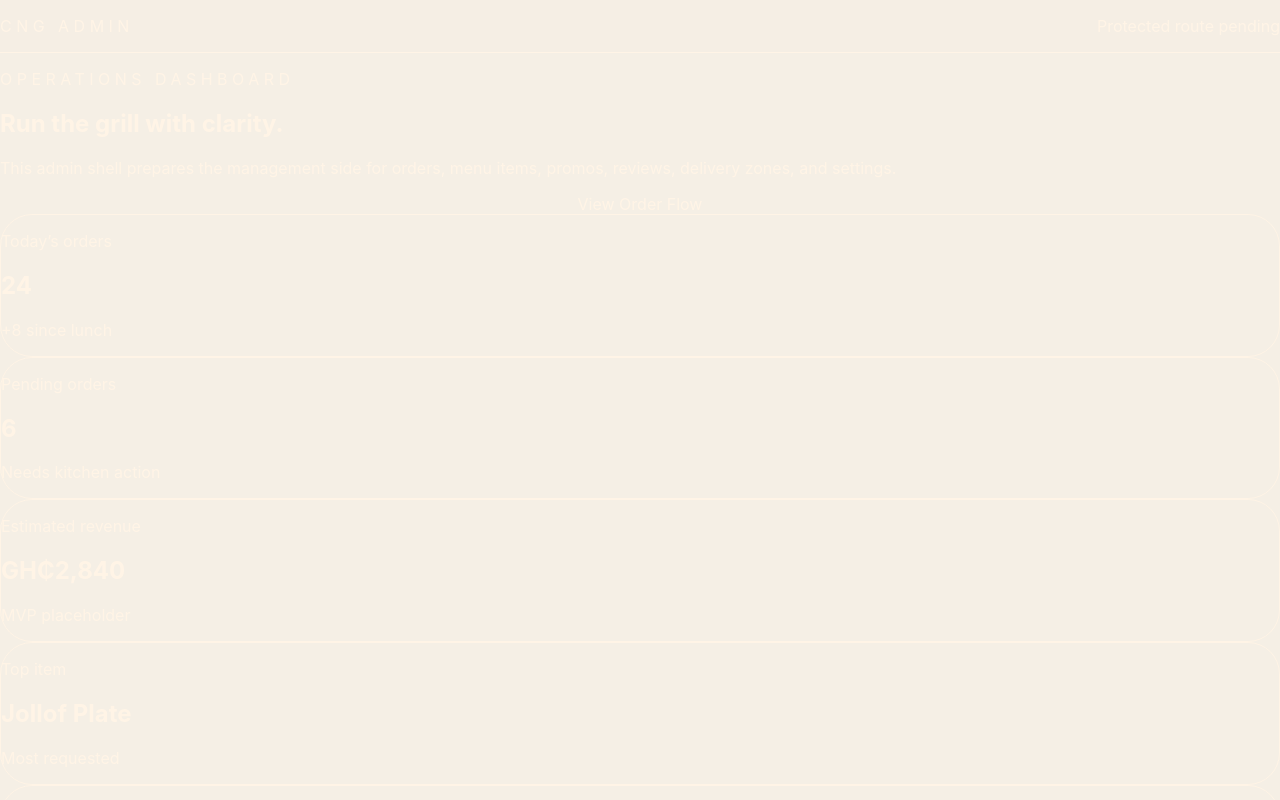
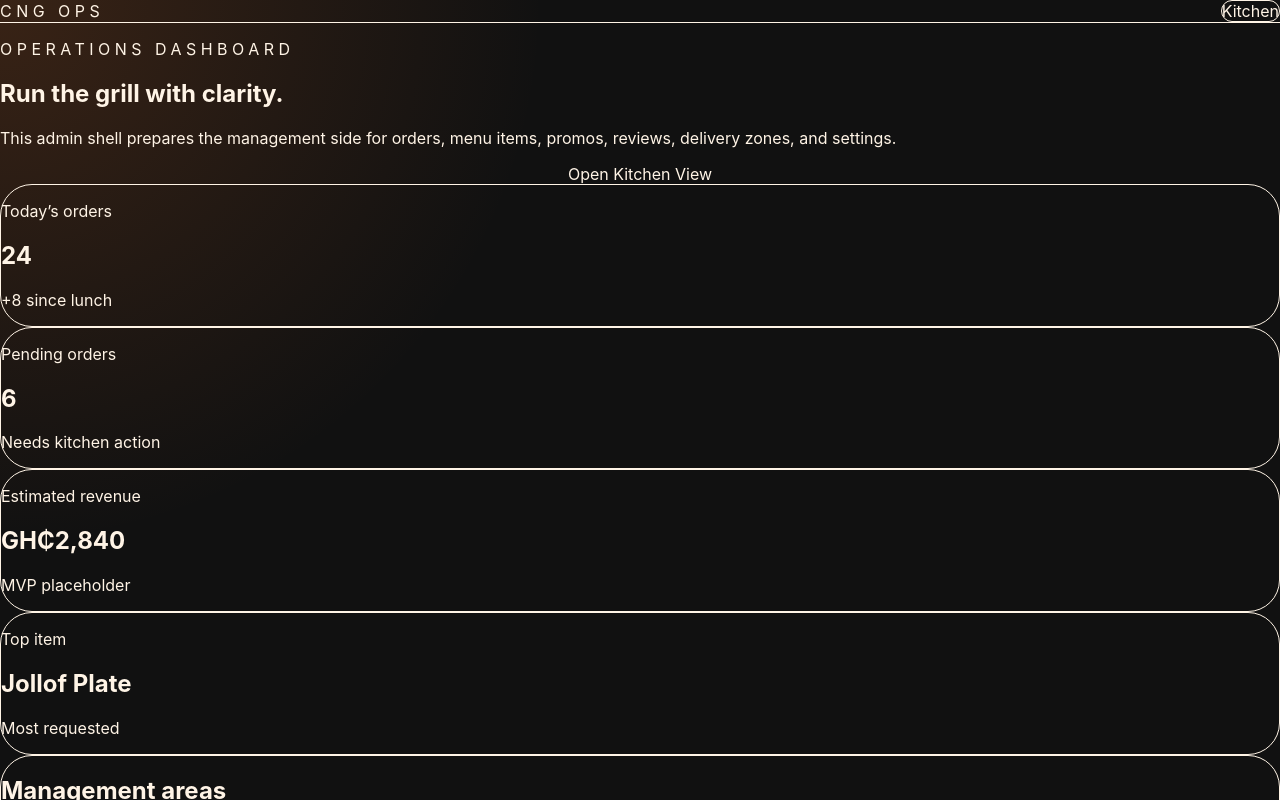
Before and after one commit to hAck404-lab101/chiqngrill, a Next.js app: page /admin in a window 1280 px wide. Shown: the top 800 px of the page. Built offline with nearby package versions, Linux system fonts and the light colour scheme.

Commit message:
refactor: use shared header on admin page

```diff
--- a/app/admin/page.tsx
+++ b/app/admin/page.tsx
@@ -1,3 +1,5 @@
+import { AppHeader } from "@/components/app-header";
+
 const stats = [
   { label: "Today’s orders", value: "24", detail: "+8 since lunch" },
   { label: "Pending orders", value: "6", detail: "Needs kitchen action" },
@@ -5,17 +7,7 @@ const stats = [
   { label: "Top item", value: "Jollof Plate", detail: "Most requested" }
 ];
 
-const sections = [
-  "Orders",
-  "Menu Items",
-  "Categories",
-  "Promos",
-  "Reservations",
-  "Gallery",
-  "Reviews",
-  "Delivery Zones",
-  "Settings"
-];
+const sections = ["Orders", "Menu Items", "Categories", "Promos", "Reservations", "Gallery", "Reviews", "Delivery Zones", "Settings"];
 
 const orderStates = [
   { id: "CNG-20260531-0001", customer: "Walk-in pickup", status: "Preparing", total: "GH₵210" },
@@ -25,70 +17,50 @@ const orderStates = [
 
 export default function AdminPage() {
   return (
-    <main className="min-h-screen bg-[#f5efe5] text-charcoal">
-      <header className="border-b border-charcoal/10 bg-[#f5efe5]/90 backdrop-blur-xl">
-        <nav className="mx-auto flex max-w-7xl items-center justify-between px-5 py-4">
-          <a href="/" className="text-sm font-black uppercase tracking-[0.28em] text-flame">
-            CNG Admin
-          </a>
-          <p className="rounded-full bg-charcoal px-4 py-2 text-sm font-bold text-cream">
-            Protected route pending
-          </p>
-        </nav>
-      </header>
+    <main className="min-h-screen bg-charcoal text-cream">
+      <div className="noise-overlay" />
+      <AppHeader variant="admin" />
 
       <section className="mx-auto max-w-7xl px-5 py-10">
         <div className="flex flex-col justify-between gap-4 md:flex-row md:items-end">
           <div>
             <p className="text-sm font-black uppercase tracking-[0.28em] text-flame">Operations dashboard</p>
             <h1 className="mt-3 text-4xl font-black md:text-6xl">Run the grill with clarity.</h1>
-            <p className="mt-4 max-w-2xl text-charcoal/65">
-              This admin shell prepares the management side for orders, menu items, promos, reviews, delivery zones, and settings.
-            </p>
+            <p className="mt-4 max-w-2xl text-cream/65">This admin shell prepares the management side for orders, menu items, promos, reviews, delivery zones, and settings.</p>
           </div>
-          <a href="/order" className="rounded-full bg-flame px-6 py-4 text-center font-black text-charcoal hover:bg-gold">
-            View Order Flow
-          </a>
+          <a href="/kitchen" className="rounded-full bg-flame px-6 py-4 text-center font-black text-charcoal hover:bg-gold">Open Kitchen View</a>
         </div>
 
         <div className="mt-10 grid gap-5 md:grid-cols-4">
           {stats.map((stat) => (
-            <article key={stat.label} className="rounded-[2rem] border border-charcoal/10 bg-white p-6 shadow-sm">
-              <p className="text-sm font-bold text-charcoal/55">{stat.label}</p>
+            <article key={stat.label} className="rounded-[2rem] border border-white/10 bg-white/[0.04] p-6 shadow-sm">
+              <p className="text-sm font-bold text-cream/55">{stat.label}</p>
               <h2 className="mt-3 text-4xl font-black">{stat.value}</h2>
-              <p className="mt-2 text-sm text-flame">{stat.detail}</p>
+              <p className="mt-2 text-sm text-gold">{stat.detail}</p>
             </article>
           ))}
         </div>
 
         <div className="mt-10 grid gap-6 md:grid-cols-[0.8fr_1.2fr]">
-          <section className="rounded-[2rem] border border-charcoal/10 bg-white p-6">
+          <section className="rounded-[2rem] border border-white/10 bg-white/[0.04] p-6">
             <h2 className="text-2xl font-black">Management areas</h2>
             <div className="mt-5 grid gap-3">
               {sections.map((section) => (
-                <button key={section} className="rounded-2xl border border-charcoal/10 px-4 py-4 text-left font-black text-charcoal/75 transition hover:border-flame hover:text-flame">
-                  {section}
-                </button>
+                <button key={section} className="rounded-2xl border border-white/10 px-4 py-4 text-left font-black text-cream/75 transition hover:border-gold hover:text-gold">{section}</button>
               ))}
             </div>
           </section>
 
-          <section className="rounded-[2rem] border border-charcoal/10 bg-charcoal p-6 text-cream">
+          <section className="rounded-[2rem] border border-white/10 bg-smoke p-6 text-cream">
             <div className="flex items-center justify-between gap-4">
               <h2 className="text-2xl font-black">Recent order states</h2>
-              <span className="rounded-full border border-gold/30 px-4 py-2 text-sm font-bold text-gold">Kitchen view next</span>
+              <span className="rounded-full border border-gold/30 px-4 py-2 text-sm font-bold text-gold">Kitchen view ready</span>
             </div>
             <div className="mt-6 space-y-4">
               {orderStates.map((order) => (
                 <article key={order.id} className="grid gap-3 rounded-3xl border border-white/10 bg-white/[0.04] p-5 md:grid-cols-[1fr_auto] md:items-center">
-                  <div>
-                    <p className="font-black text-gold">{order.id}</p>
-                    <p className="mt-1 text-sm text-cream/65">{order.customer}</p>
-                  </div>
-                  <div className="text-left md:text-right">
-                    <p className="font-black">{order.status}</p>
-                    <p className="text-sm text-cream/60">{order.total}</p>
-                  </div>
+                  <div><p className="font-black text-gold">{order.id}</p><p className="mt-1 text-sm text-cream/65">{order.customer}</p></div>
+                  <div className="text-left md:text-right"><p className="font-black">{order.status}</p><p className="text-sm text-cream/60">{order.total}</p></div>
                 </article>
               ))}
             </div>
```
